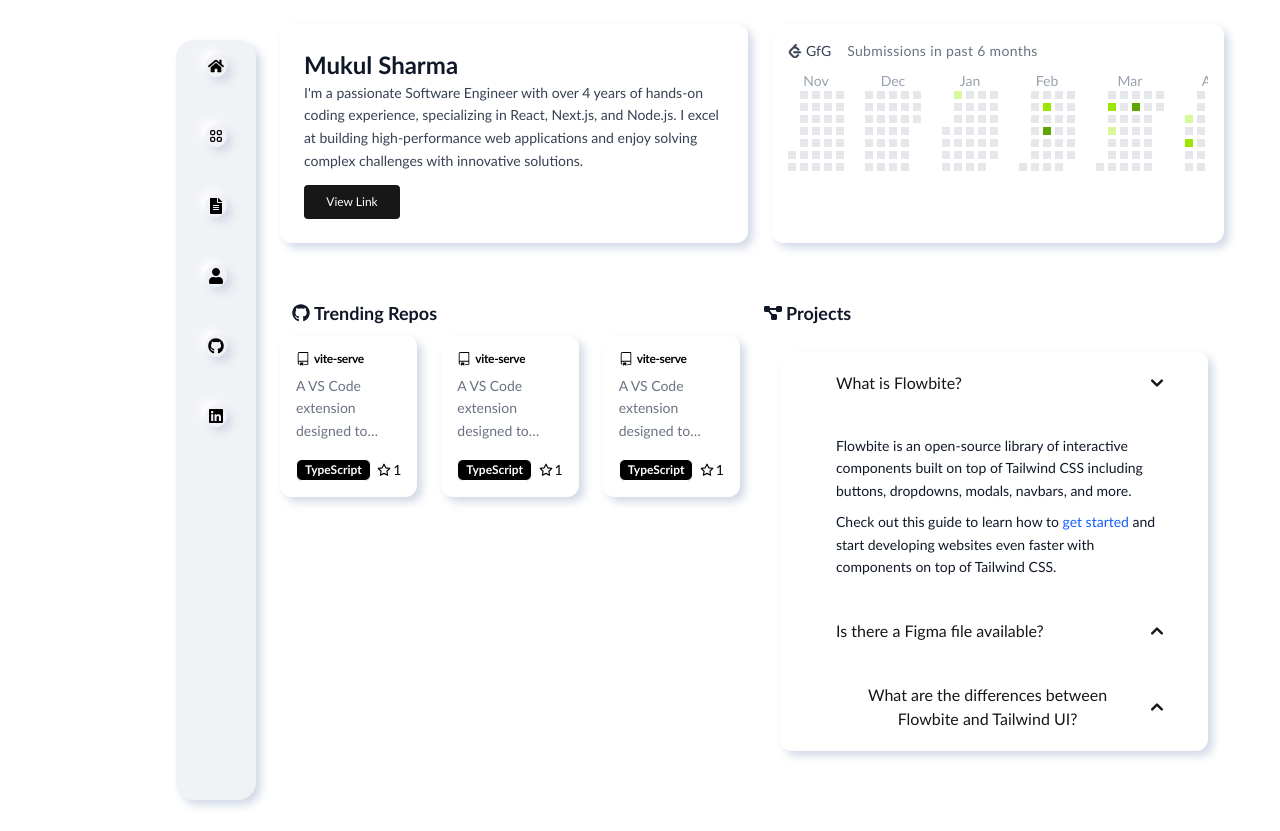
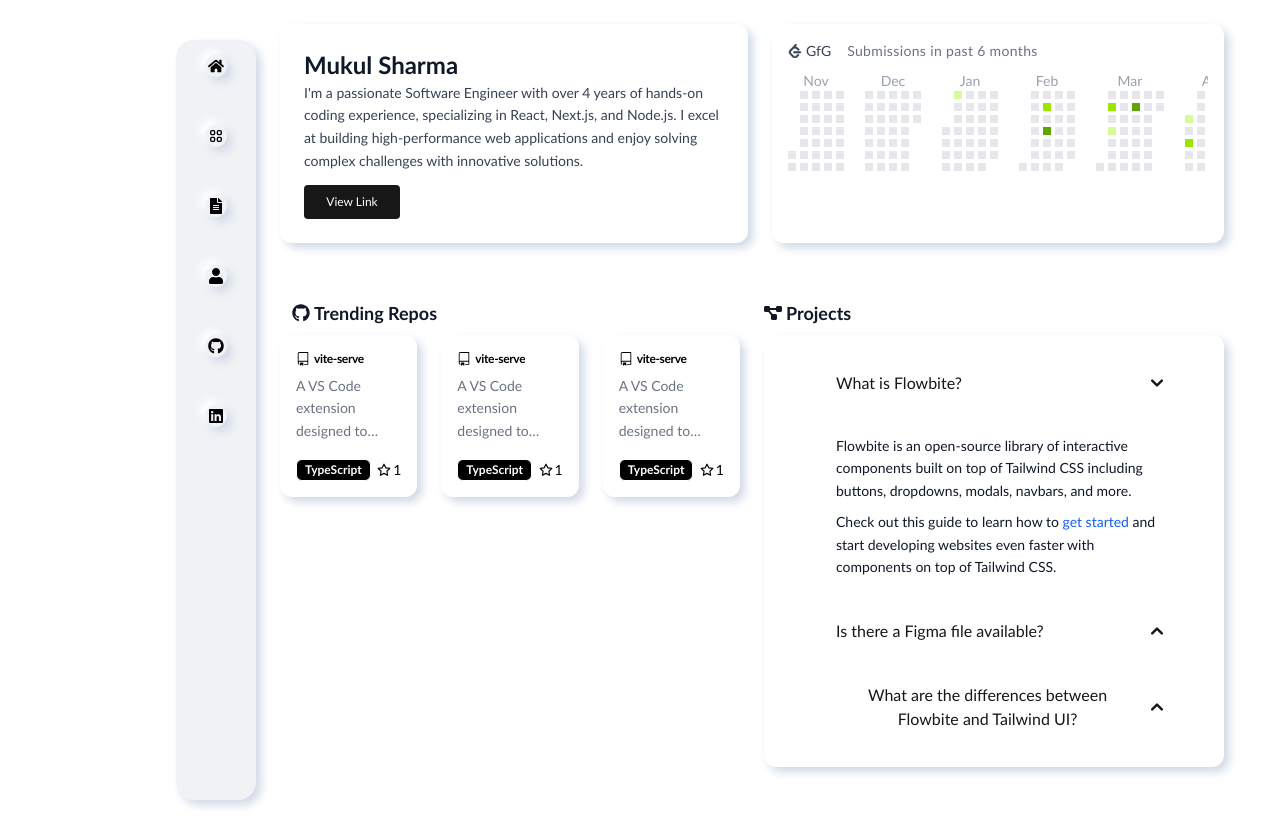
Before and after one commit to mukul9627/Portfolio-Web, a Next.js app: page /Home in a window 1280 px wide. Built offline with nearby package versions, Linux system fonts and the light colour scheme.

Commit message:
change shadow boxs

```diff
--- a/src/component/AccordionItem/Accordion.jsx
+++ b/src/component/AccordionItem/Accordion.jsx
@@ -142,7 +142,7 @@ const Accordion = () => {
   ];
 
   return (
-    <div className="shadow accodion-p" id="accordion-collapse">
+    <div className="accodion-p" id="accordion-collapse">
       {items.map((item, idx) => (
         <AccordionItem
           key={idx}
--- a/src/component/Card/card.tsx
+++ b/src/component/Card/card.tsx
@@ -133,7 +133,7 @@ const Card: React.FC<CardProps> = ({ name, description, buttonLink }) => {
         </svg>
         Projects
       </h2>
-      <div className="p-4 rounded-lg bg-white h-auto min-h-[9.5rem]">
+      <div className="p-4 rounded-lg bg-white h-auto shadow min-h-[9.5rem]">
         <Accordion />
       </div>
     </div>
```
